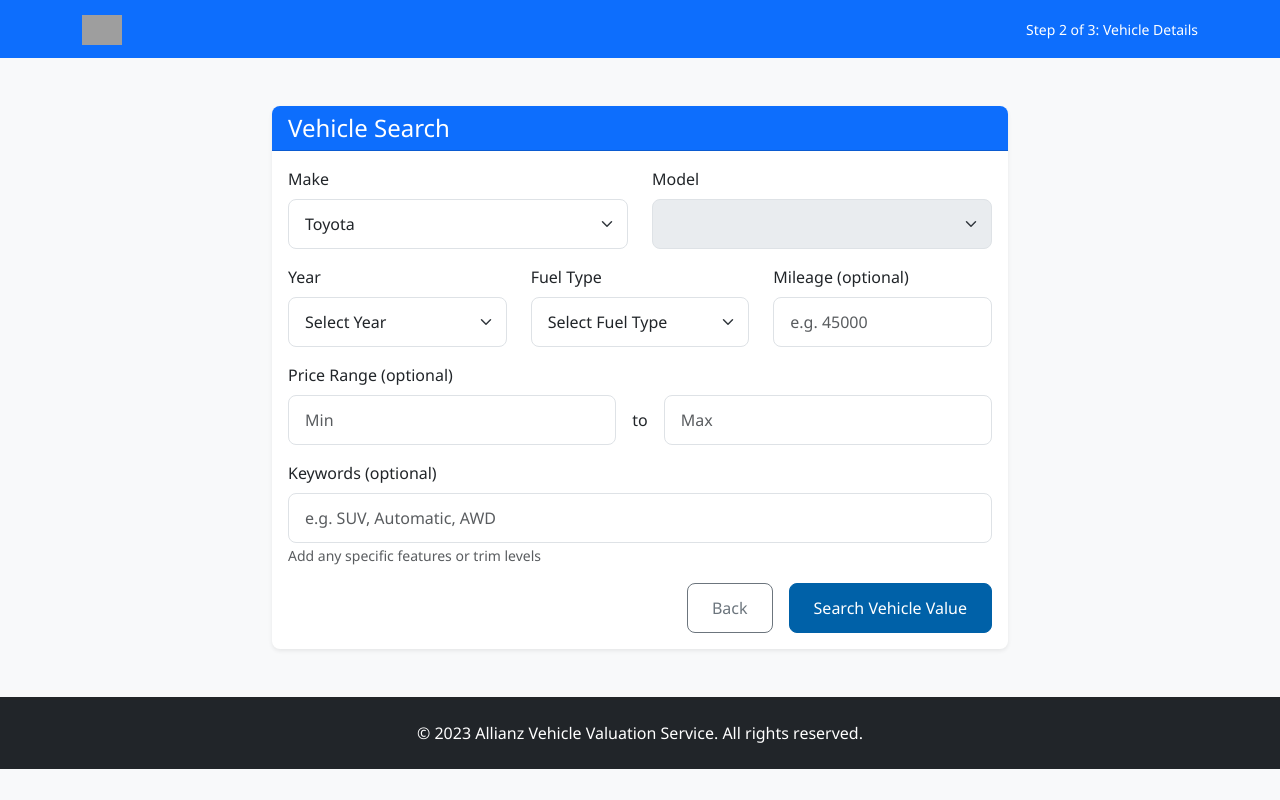
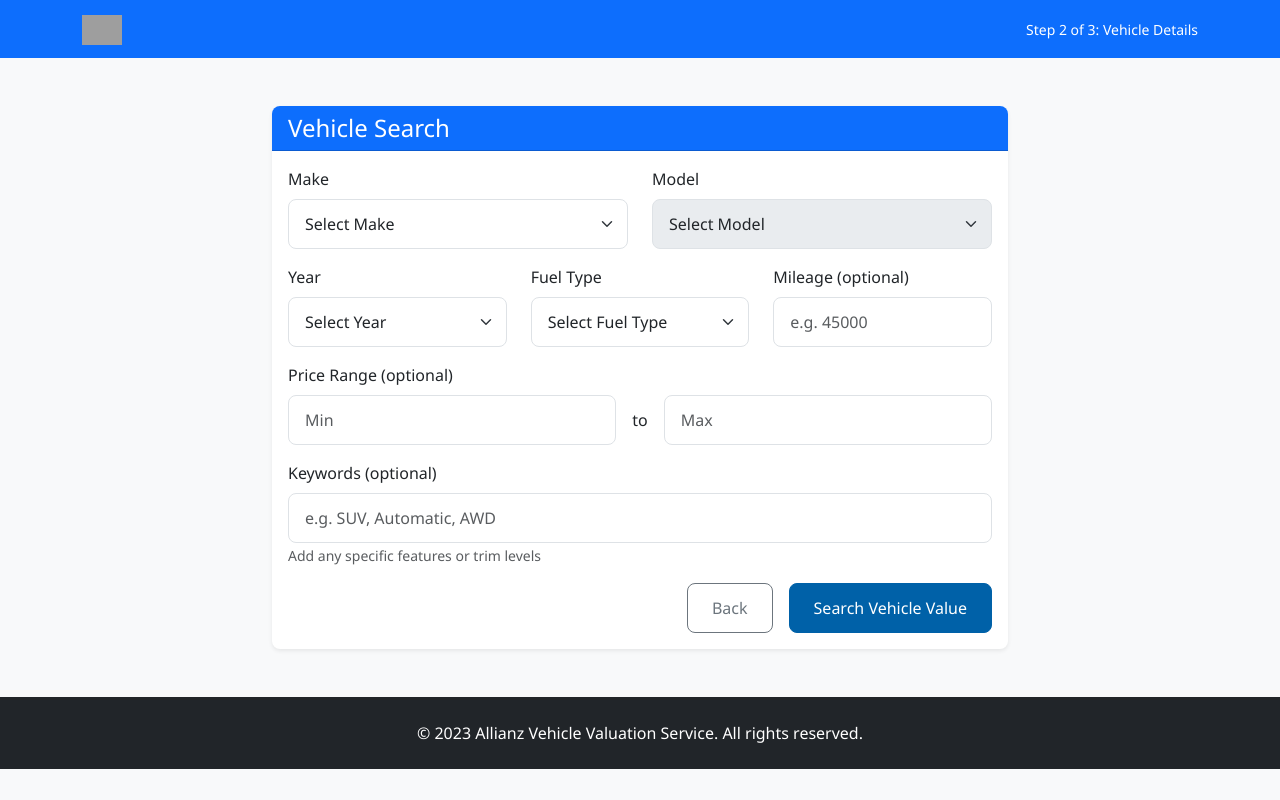
Before and after one commit to tharakai404/az-mkt-val, a React (Vite) app: page /search in a window 1280 px wide. Built offline with nearby package versions, Linux system fonts and the light colour scheme; grey boxes are pictures that could not be loaded.

Commit message:
search form issue fixed

```diff
--- a/src/SearchForm.jsx
+++ b/src/SearchForm.jsx
@@ -2,6 +2,27 @@ import React, { useState, useEffect } from 'react';
 
 const SearchForm = () => {
   const [years, setYears] = useState([]);
+  const [selectedMake, setSelectedMake] = useState('');
+  const [models, setModels] = useState([]);
+  const [selectedModel, setSelectedModel] = useState('');
+
+  const modelOptions = {
+    'Toyota': ['Camry', 'Corolla', 'RAV4', 'Highlander', 'Prius'],
+    'Honda': ['Accord', 'Civic', 'CR-V', 'Pilot', 'Odyssey'],
+    'Ford': ['F-150', 'Escape', 'Explorer', 'Mustang', 'Focus'],
+    'Chevrolet': ['Silverado', 'Equinox', 'Tahoe', 'Camaro', 'Malibu'],
+    'BMW': ['3 Series', '5 Series', 'X3', 'X5', '7 Series'],
+    'Mercedes': ['C-Class', 'E-Class', 'GLC', 'GLE', 'S-Class'],
+    'Audi': ['A4', 'A6', 'Q5', 'Q7', 'A8'],
+    'Tesla': ['Model 3', 'Model S', 'Model X', 'Model Y', 'Cybertruck']
+  };
+
+  const handleMakeChange = (e) => {
+    const make = e.target.value;
+    setSelectedMake(make);
+    setModels(modelOptions[make] || []);
+    setSelectedModel(''); // Reset model
+  };
 
   useEffect(() => {
     const currentYear = new Date().getFullYear();
@@ -35,22 +56,21 @@ const SearchForm = () => {
                         <form id="vehicleSearchForm">
                             <div className="row">
                                 <div className="col-md-6 mb-3">
-                                    <label htmlFor="make" className="form-label">Make</label>
-                                    <select className="form-select" id="make" required>
-                                        <option value="Toyota">Toyota</option>
-                                        <option value="Honda">Honda</option>
-                                        <option value="Ford">Ford</option>
-                                        <option value="Chevrolet">Chevrolet</option>
-                                        <option value="BMW">BMW</option>
-                                        <option value="Mercedes">Mercedes</option>
-                                        <option value="Audi">Audi</option>
-                                        <option value="Tesla">Tesla</option>
+                                <label htmlFor="make" className="form-label">Make</label>
+                                    <select className="form-select" id="make" required onChange={handleMakeChange} value={selectedMake}>
+                                        <option value="" disabled>Select Make</option>
+                                        {Object.keys(modelOptions).map(make => (
+                                        <option key={make} value={make}>{make}</option>
+                                        ))}
                                     </select>
                                 </div>
                                 <div className="col-md-6 mb-3">
                                     <label htmlFor="model" className="form-label">Model</label>
-                                    <select className="form-select" id="model" disabled required>
-                                        {/* <option value="" selected disabled>Select Model</option> */}
+                                    <select className="form-select" id="model" required disabled={!selectedMake} value={selectedModel} onChange={(e) => setSelectedModel(e.target.value)}>
+                                        <option value="" disabled>Select Model</option>
+                                        {models.map(model => (
+                                        <option key={model} value={model}>{model}</option>
+                                        ))}
                                     </select>
                                 </div>
                             </div>
```
